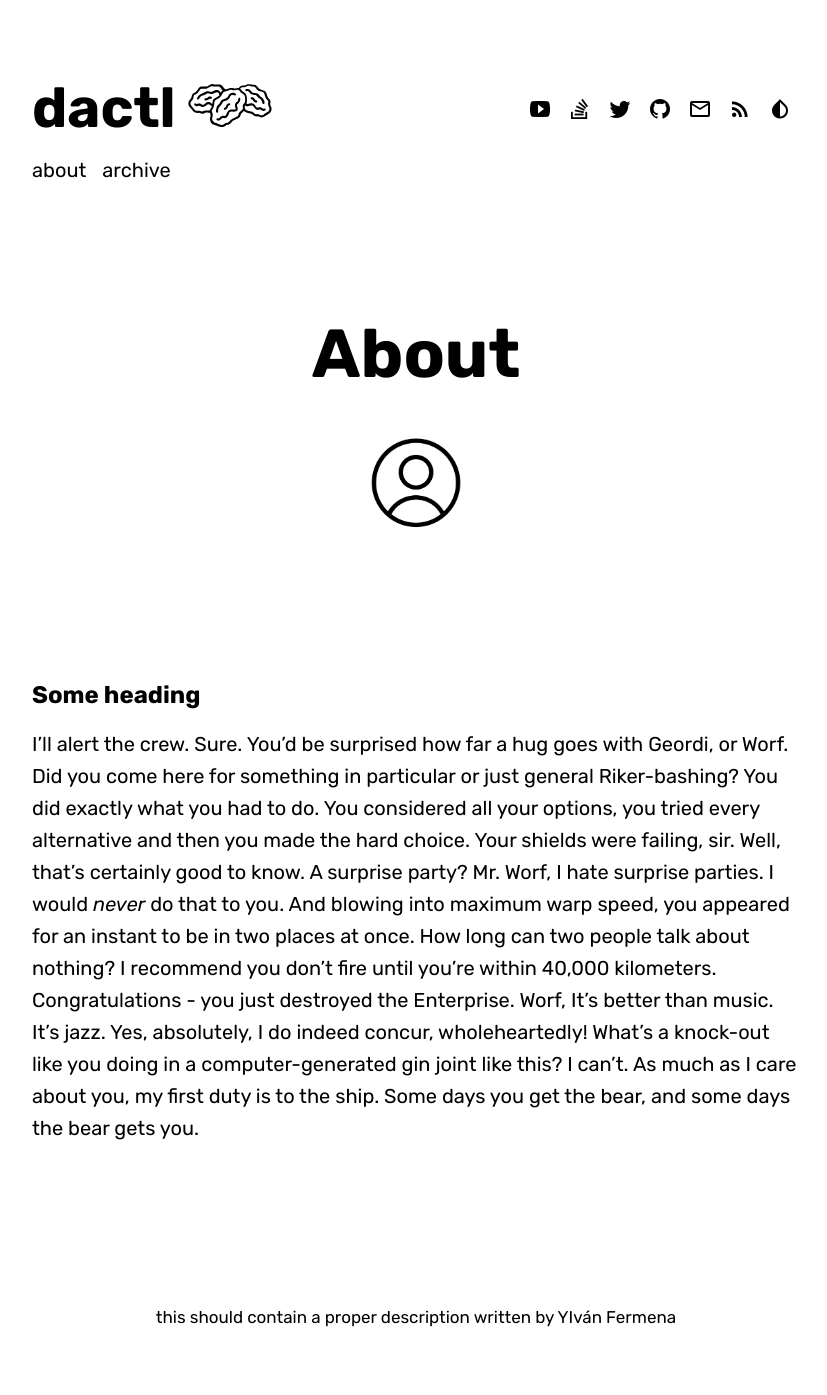
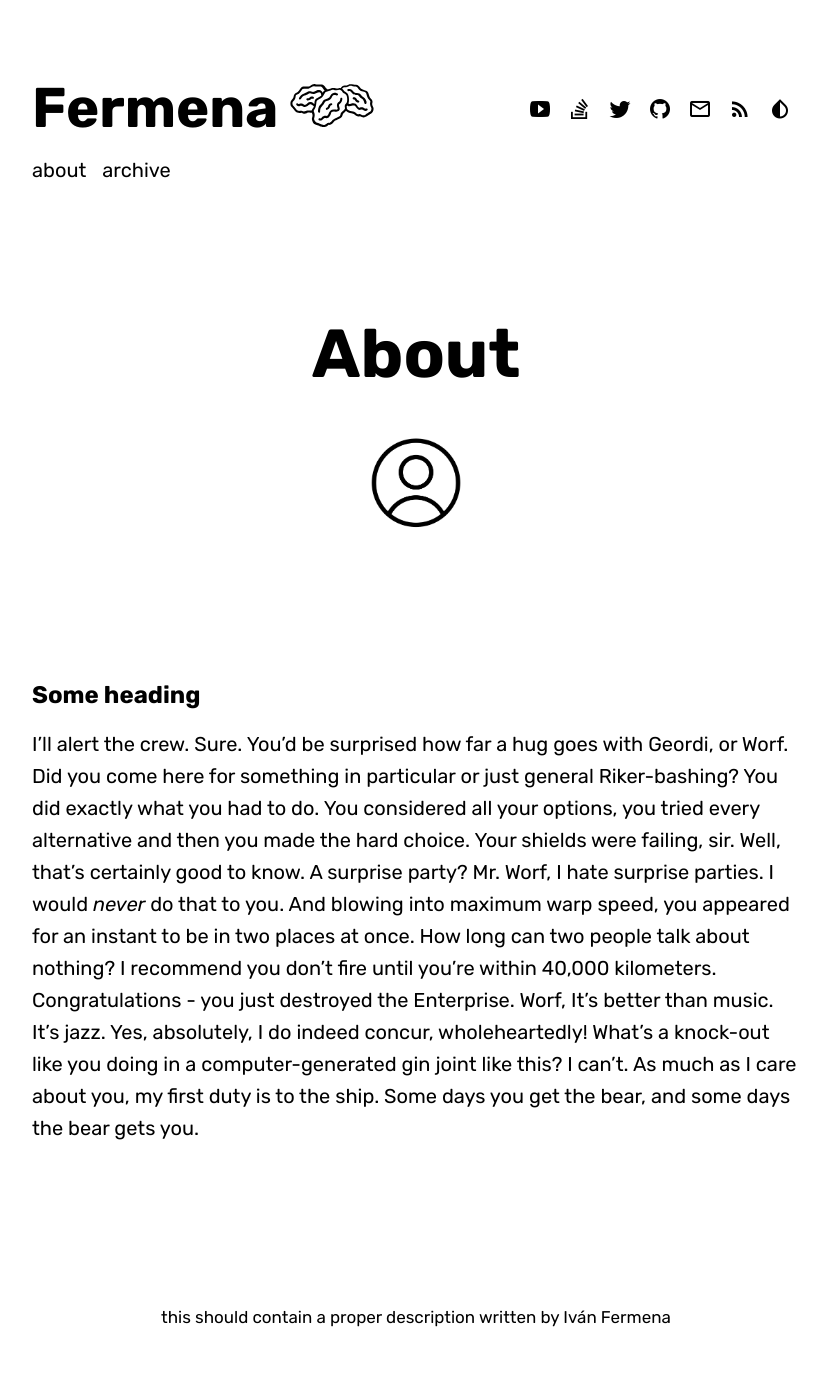
Before and after one commit to ivanfermena/ivanfermena.github.io, a Jekyll site: the page built from about.md, in a window 1280 px wide. Shown: the whole page, without its empty margins (224-1051 px from the left). Built offline with Jekyll 4.4.1, drawn with Linux system fonts in a browser that asks for light colours; some web fonts are replaced.

Commit message:
Create and Copy theme of blog.

```diff
--- a/_config.yml
+++ b/_config.yml
@@ -1,11 +1,11 @@
 # Base blog settings
-baseurl                      : "/dactl/" # the subpath of your site,                         # e.g. /blog/
+baseurl                      : "" # the subpath of your site,                         # e.g. /blog/
                               # set to '' in case of hosting on GitHub
-url                          : "http://ivanfermena.github.io" # the base hostname & protocol for your site
+url                          : "https://ivanfermena.github.io" # the base hostname & protocol for your site
                                   # `http://<username>.github.io` - for GitHub
 
 blog:
-  title                      : dactl
+  title                      : Fermena
   description                  : >
                                this should contain a proper description
 
@@ -26,7 +26,7 @@ blog:
 
 # Author info
 author:
-  fullname                  : YIván Fermena
+  fullname                  : Iván Fermena
   rss                       : true # generate RSS feed and show it's icon in header
   mail                      : ivanfermena@gmail.com # change to your e-mail address
   twitter                   : ivanf3rmena
```
